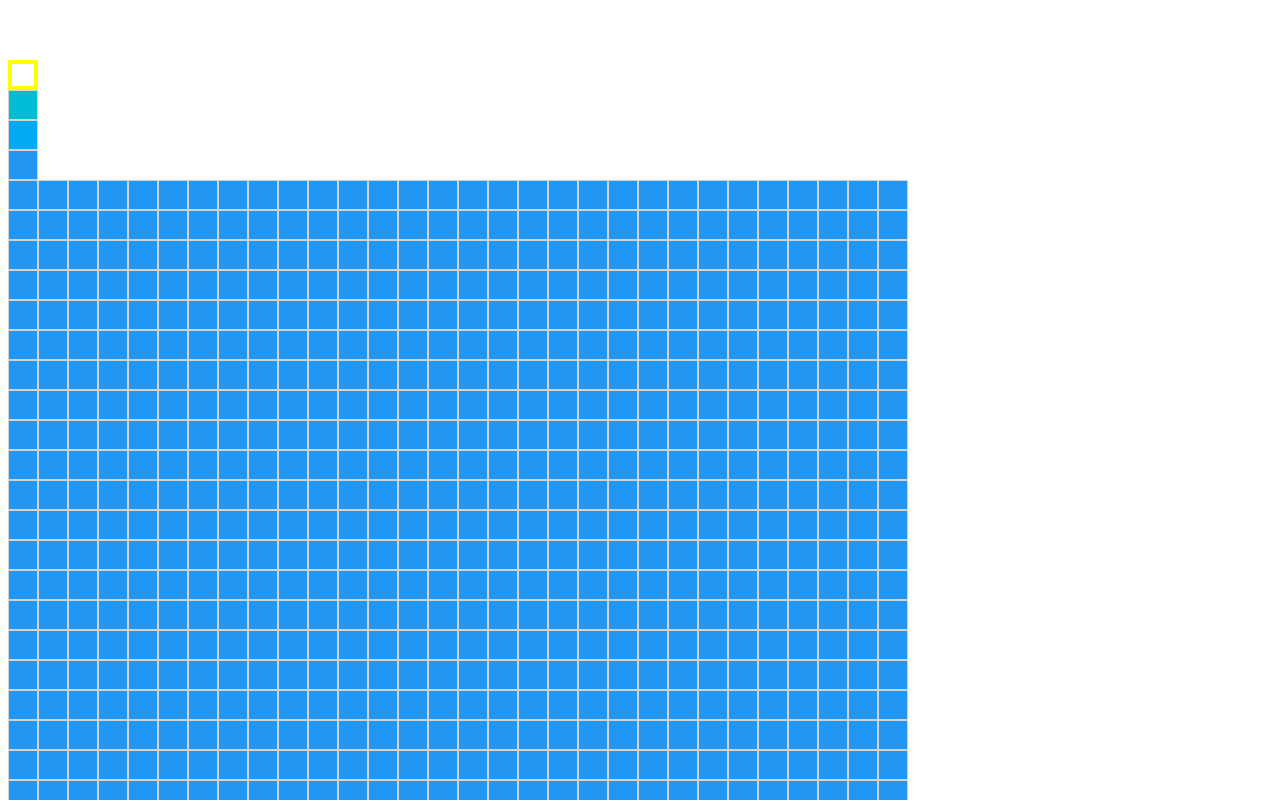
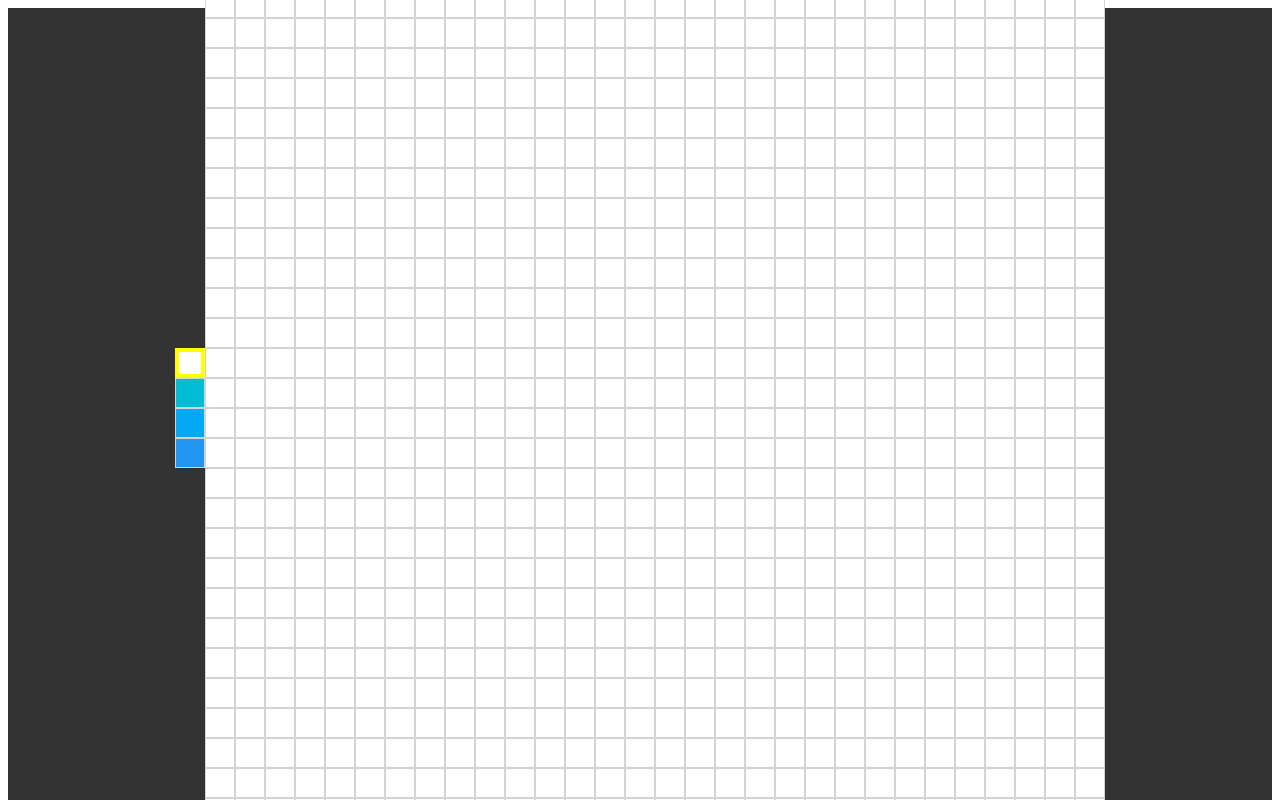
Before and after one commit to nasrob/vue-pixel-color, a Vue app: page / in a window 1280 px wide. Shown: the top 800 px of the page. Built offline with nearby package versions, Linux system fonts and the light colour scheme.

Commit message:
added pixel coloring feature

```diff
--- a/src/App.vue
+++ b/src/App.vue
@@ -1,12 +1,13 @@
 <template>
   <ColorPicker :color=color />
-  <Canvas />
+  <Canvas :pixels=pixels />
 </template>
 
 <script>
 import Canvas from './components/Canvas'
 import ColorPicker from './components/ColorPicker'
 
+const defaultColor = 'white'
 
 export default {
   name: 'App',
@@ -16,12 +17,17 @@
   },
   data: function () {
     return {
-      color: 'white'
+      color: defaultColor,
+      pixels: Array(30 * 30).fill().map(() => defaultColor)
     }
   },
   mounted() {
     this.eventBus.on('updatecolor', color => {
       this.color = color
+    })
+
+    this.eventBus.on('clickedpixel', index => {
+      this.pixels.splice(index, 1, this.color)
     })
   }
 }
@@ -29,11 +35,10 @@
 
 <style>
 #app {
-  font-family: Avenir, Helvetica, Arial, sans-serif;
-  -webkit-font-smoothing: antialiased;
-  -moz-osx-font-smoothing: grayscale;
-  text-align: center;
-  color: #2c3e50;
-  margin-top: 60px;
+  background-color: #333;
+  display: flex;
+  justify-content: center;
+  align-items: center;
+  height: 100vh;
 }
 </style>
--- a/src/components/Canvas.vue
+++ b/src/components/Canvas.vue
@@ -1,6 +1,6 @@
 <template>
     <div class="canvas">
-        <Pixel v-for="n in 30*30" :key="n" color="darkblue"/>
+        <Pixel isInCanvas v-for="(color, index) in pixels" :key="index" :color="color" :index=index />
     </div>
 </template>
 <script>
@@ -11,6 +11,9 @@
     name: 'Canvas',
     components: {
         Pixel
+    },
+    props: {
+        pixels: Array
     }
 }
 </script>
--- a/src/components/ColorPicker.vue
+++ b/src/components/ColorPicker.vue
@@ -1,9 +1,9 @@
 <template>
     <div>
-        <Pixel interactive color="white" :current="color == 'white' ? true : false" />
-        <Pixel interactive color="lightblue" :current="color == 'lightblue' ? true : false" />
-        <Pixel interactive color="blue" :current="color == 'blue' ? true : false" />
-        <Pixel interactive color="darkblue" :current="color == 'darkblue' ? true : false" />
+        <Pixel isInColorPicker color="white" :current="color == 'white' ? true : false" />
+        <Pixel isInColorPicker color="lightblue" :current="color == 'lightblue' ? true : false" />
+        <Pixel isInColorPicker color="blue" :current="color == 'blue' ? true : false" />
+        <Pixel isInColorPicker color="darkblue" :current="color == 'darkblue' ? true : false" />
     </div>
 </template>
 <script>
--- a/src/components/Pixel.vue
+++ b/src/components/Pixel.vue
@@ -1,5 +1,5 @@
 <template>
-    <div @click="interactive && changeColor(color)" :class="['pixel', color, current ? 'current' : '']"></div>
+    <div @click="handleClick" :class="['pixel', color, current ? 'current' : '']"></div>
 </template>
 <script>
 export default {
@@ -7,11 +7,19 @@
     props: {
         color: String,
         current: Boolean,
-        interactive: Boolean
+        isInColorPicker: Boolean,
+        isInCanvas: Boolean,
+        index: Number
     },
     methods: {
-        changeColor: function(color) {
-            this.eventBus.emit('updatecolor', color)
+        handleClick: function() {
+            if (this.isInColorPicker) {
+                this.eventBus.emit('updatecolor', this.color)
+            }
+
+            if (this.isInCanvas) {
+                this.eventBus.emit('clickedpixel', this.index)
+            }
         }
     }
 }
```
